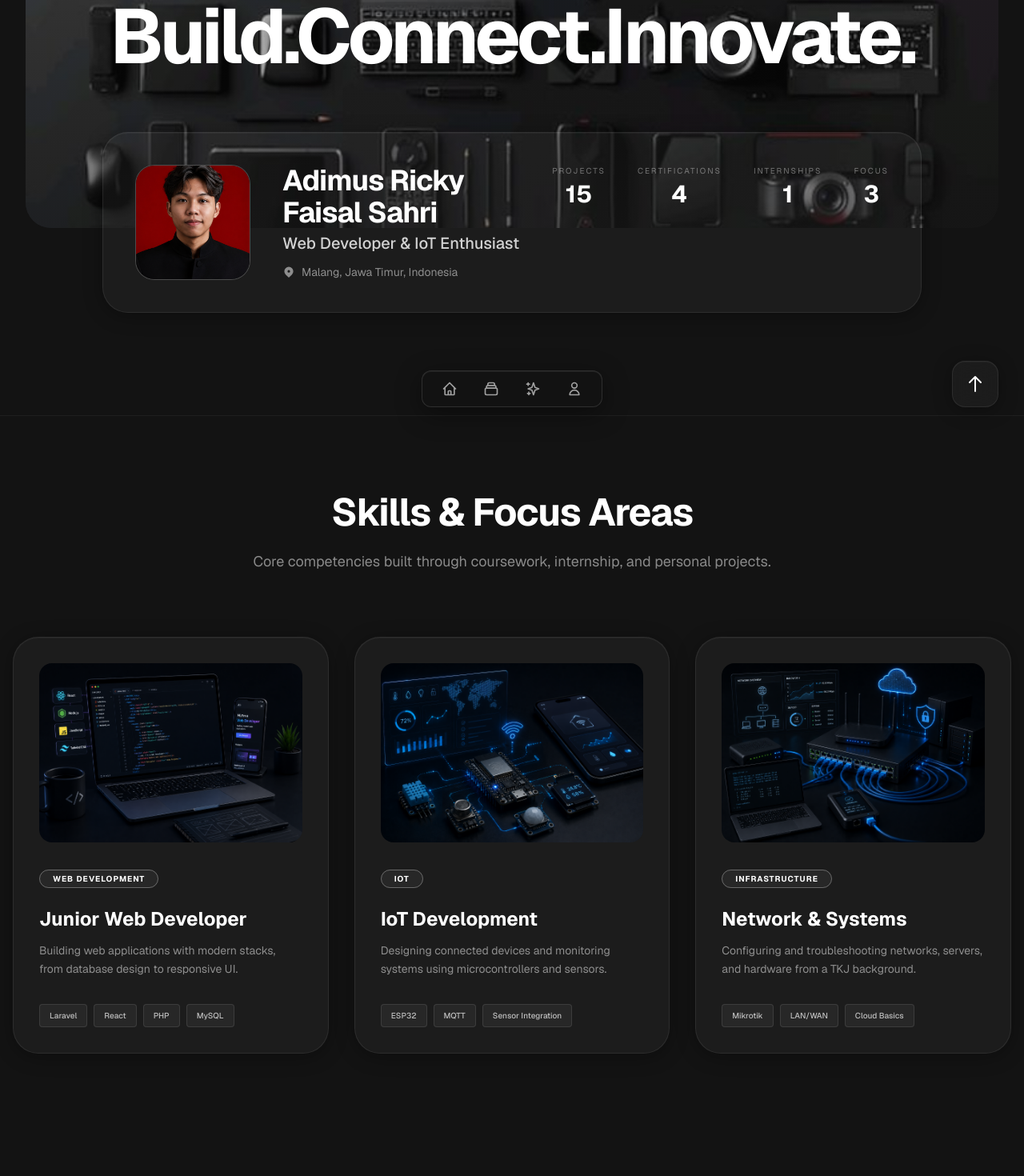
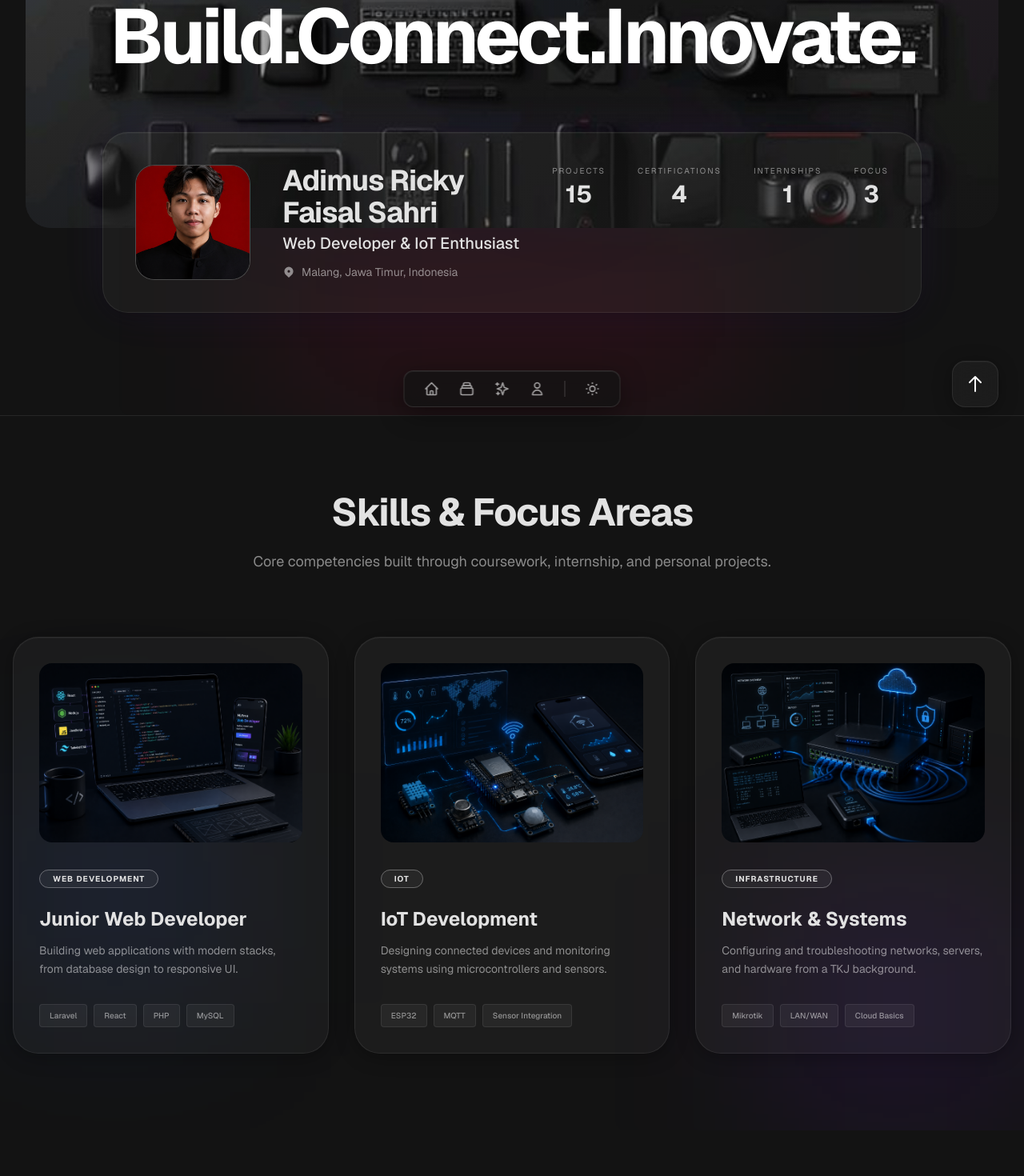
Before and after one commit to dimss19/portfolio, a Next.js app: page / in a window 1280 px wide. Shown: the part 259-1729 px from the top of the page at 80% size. Built offline with nearby package versions, Linux system fonts and the light colour scheme.

Commit message:
feat: light/dark mode toggle, ambience glow violet/blue, glassmorphism optimasi

```diff
--- a/app/globals.css
+++ b/app/globals.css
@@ -64,25 +64,82 @@ html {
 
 body {
   font-family: "Geist", sans-serif;
-  background-color: #131313;
-  color: #e2e2e2;
+  background-color: var(--bg);
+  color: var(--text);
   overflow-x: hidden;
+  transition: background-color 0.3s, color 0.3s;
+}
+
+/* Dark mode (default) */
+:root {
+  --bg: #131313;
+  --text: #e2e2e2;
+  --text-muted: rgba(255, 255, 255, 0.5);
+  --card-bg: rgba(255, 255, 255, 0.04);
+  --card-border: rgba(255, 255, 255, 0.08);
+  --card-shadow: 0 4px 24px rgba(0, 0, 0, 0.3), inset 0 1px 0 rgba(255, 255, 255, 0.04);
+  --nav-bg: rgba(19, 19, 19, 0.75);
+  --nav-border: rgba(255, 255, 255, 0.12);
+  --nav-shadow: 0 8px 32px rgba(0, 0, 0, 0.4), inset 0 1px 0 rgba(255, 255, 255, 0.06);
+  --icon-color: #e2e2e2;
+  --badge-border: rgba(255, 255, 255, 0.3);
+  --badge-bg: rgba(255, 255, 255, 0.05);
+}
+
+/* Light mode */
+.light {
+  --bg: #f5f5f5;
+  --text: #1a1a1a;
+  --text-muted: rgba(0, 0, 0, 0.5);
+  --card-bg: rgba(255, 255, 255, 0.7);
+  --card-border: rgba(0, 0, 0, 0.08);
+  --card-shadow: 0 4px 24px rgba(0, 0, 0, 0.08), inset 0 1px 0 rgba(255, 255, 255, 0.5);
+  --nav-bg: rgba(255, 255, 255, 0.75);
+  --nav-border: rgba(0, 0, 0, 0.1);
+  --nav-shadow: 0 8px 32px rgba(0, 0, 0, 0.1), inset 0 1px 0 rgba(255, 255, 255, 0.8);
+  --icon-color: #1a1a1a;
+  --badge-border: rgba(0, 0, 0, 0.2);
+  --badge-bg: rgba(0, 0, 0, 0.05);
+}
+
+.light .glass-card {
+  background: var(--card-bg);
+  border-color: var(--card-border);
+  box-shadow: var(--card-shadow);
+}
+
+.light .glass-nav {
+  background: var(--nav-bg);
+  border-color: var(--nav-border);
+  box-shadow: var(--nav-shadow);
 }
 
 .glass-card {
-  background: rgba(255, 255, 255, 0.04);
+  background: var(--card-bg);
   backdrop-filter: blur(16px) saturate(1.1);
   -webkit-backdrop-filter: blur(16px) saturate(1.1);
-  border: 1px solid rgba(255, 255, 255, 0.08);
-  box-shadow: 0 4px 24px rgba(0, 0, 0, 0.3), inset 0 1px 0 rgba(255, 255, 255, 0.04);
+  border: 1px solid var(--card-border);
+  box-shadow: var(--card-shadow);
+}
+
+.glass-card-glow {
+  background: var(--card-bg);
+  backdrop-filter: blur(16px) saturate(1.1);
+  -webkit-backdrop-filter: blur(16px) saturate(1.1);
+  border: 1px solid var(--card-border);
+  box-shadow: var(--card-shadow), 0 0 60px -12px rgba(139, 92, 246, 0.15);
+}
+
+.light .glass-card-glow {
+  box-shadow: var(--card-shadow), 0 0 60px -12px rgba(139, 92, 246, 0.1);
 }
 
 .glass-nav {
-  background: rgba(19, 19, 19, 0.75);
+  background: var(--nav-bg);
   backdrop-filter: blur(24px) saturate(1.2);
   -webkit-backdrop-filter: blur(24px) saturate(1.2);
-  border: 1px solid rgba(255, 255, 255, 0.12);
-  box-shadow: 0 8px 32px rgba(0, 0, 0, 0.4), inset 0 1px 0 rgba(255, 255, 255, 0.06);
+  border: 1px solid var(--nav-border);
+  box-shadow: var(--nav-shadow);
 }
 
 .img-placeholder {
@@ -108,9 +165,9 @@ body {
 }
 
 .badge-monochrome {
-  border: 1px solid rgba(255, 255, 255, 0.3);
-  background-color: rgba(255, 255, 255, 0.05);
-  color: #ffffff;
+  border: 1px solid var(--badge-border);
+  background-color: var(--badge-bg);
+  color: var(--icon-color);
 }
 
 .scroll-fade-up {
--- a/app/layout.tsx
+++ b/app/layout.tsx
@@ -1,6 +1,7 @@
 import type { Metadata } from "next";
 import { Geist, JetBrains_Mono } from "next/font/google";
 import "./globals.css";
+import { ThemeProvider } from "@/components/ThemeProvider";
 
 const geist = Geist({
   variable: "--font-geist",
@@ -25,9 +26,9 @@ export default function RootLayout({
   children: React.ReactNode;
 }) {
   return (
-    <html lang="en" className={`${geist.variable} ${jetbrains.variable} antialiased`}>
+    <html lang="en" className={`${geist.variable} ${jetbrains.variable} antialiased`} suppressHydrationWarning>
       <body className="bg-background text-on-background selection:bg-white selection:text-black">
-        {children}
+        <ThemeProvider>{children}</ThemeProvider>
       </body>
     </html>
   );
--- a/components/FloatingNav.tsx
+++ b/components/FloatingNav.tsx
@@ -1,13 +1,19 @@
+"use client";
+
 import { navLinks } from "@/data/portfolio";
+import { useTheme } from "./ThemeProvider";
 
 export default function FloatingNav() {
+  const { theme, toggle } = useTheme();
+
   return (
     <nav className="fixed bottom-8 left-1/2 -translate-x-1/2 z-50 flex items-center justify-center">
-      <div className="glass-nav px-6 py-3 rounded-full flex items-center space-x-8 shadow-2xl">
+      <div className="glass-nav px-6 py-3 rounded-full flex items-center space-x-6 shadow-2xl">
         {navLinks.map((link) => (
           <a
             key={link.href}
-            className="text-white opacity-60 transition-all duration-500 hover:opacity-100 hover:-translate-y-1 hover:scale-110"
+            className="transition-all duration-500 hover:opacity-100 hover:-translate-y-1 hover:scale-110"
+            style={{ color: theme === "dark" ? "rgba(255,255,255,0.6)" : "rgba(0,0,0,0.6)" }}
             href={link.href}
             title={link.title}
           >
@@ -33,6 +39,26 @@ export default function FloatingNav() {
             )}
           </a>
         ))}
+
+        <div className="w-px h-5" style={{ background: theme === "dark" ? "rgba(255,255,255,0.2)" : "rgba(0,0,0,0.2)" }} />
+
+        <button
+          type="button"
+          onClick={toggle}
+          className="transition-all duration-500 hover:opacity-100 hover:-translate-y-1 hover:scale-110 cursor-pointer"
+          style={{ color: theme === "dark" ? "rgba(255,255,255,0.6)" : "rgba(0,0,0,0.6)" }}
+          title={theme === "dark" ? "Switch to light mode" : "Switch to dark mode"}
+        >
+          {theme === "dark" ? (
+            <svg className="w-5 h-5" fill="none" stroke="currentColor" viewBox="0 0 24 24">
+              <path d="M12 3v1m0 16v1m9-9h-1M4 12H3m15.364 6.364l-.707-.707M6.343 6.343l-.707-.707m12.728 0l-.707.707M6.343 17.657l-.707.707M16 12a4 4 0 11-8 0 4 4 0 018 0z" strokeLinecap="round" strokeLinejoin="round" strokeWidth="2" />
+            </svg>
+          ) : (
+            <svg className="w-5 h-5" fill="none" stroke="currentColor" viewBox="0 0 24 24">
+              <path d="M20.354 15.354A9 9 0 018.646 3.646 9.003 9.003 0 0012 21a9.003 9.003 0 008.354-5.646z" strokeLinecap="round" strokeLinejoin="round" strokeWidth="2" />
+            </svg>
+          )}
+        </button>
       </div>
     </nav>
   );
--- a/components/Hero.tsx
+++ b/components/Hero.tsx
@@ -4,8 +4,12 @@ import ScrollReveal from "./ScrollReveal";
 
 export default function Hero() {
   return (
-    <main className="pt-16 pb-32 bg-background" id="top">
-      <div className="max-w-7xl mx-auto px-4 sm:px-6 lg:px-8">
+    <main className="pt-16 pb-32 bg-background relative overflow-hidden" id="top">
+      <div className="absolute top-0 left-1/4 w-96 h-96 bg-violet-600/20 rounded-full blur-[120px] pointer-events-none" />
+      <div className="absolute top-20 right-1/4 w-80 h-80 bg-blue-600/15 rounded-full blur-[100px] pointer-events-none" />
+      <div className="absolute bottom-0 left-1/2 -translate-x-1/2 w-[600px] h-64 bg-rose-600/10 rounded-full blur-[100px] pointer-events-none" />
+
+      <div className="max-w-7xl mx-auto px-4 sm:px-6 lg:px-8 relative z-10">
         <ScrollReveal>
           <div className="relative rounded-[2rem] overflow-hidden h-[480px] mb-[-120px]">
             <Image
@@ -25,7 +29,7 @@ export default function Hero() {
         </ScrollReveal>
 
         <ScrollReveal delay={200}>
-          <div className="relative z-30 max-w-5xl mx-auto glass-card rounded-[2rem] p-10 flex flex-col md:flex-row items-center md:items-start space-y-8 md:space-y-0 md:space-x-10">
+          <div className="relative z-30 max-w-5xl mx-auto glass-card-glow rounded-[2rem] p-10 flex flex-col md:flex-row items-center md:items-start space-y-8 md:space-y-0 md:space-x-10">
             <div className="w-36 h-36 rounded-3xl overflow-hidden flex-shrink-0 bg-surface-container border border-white/20">
               <Image
                 src={profile.photo}
@@ -38,10 +42,10 @@ export default function Hero() {
               />
             </div>
             <div className="flex-grow text-center md:text-left">
-              <h2 className="text-4xl font-bold text-white tracking-tight">{profile.name}</h2>
-              <p className="text-white/80 font-medium text-xl mt-1">{profile.title}</p>
-              <p className="text-white/50 mt-3 max-w-xl">{profile.description}</p>
-              <p className="text-white/50 mt-3 flex items-center justify-center md:justify-start text-sm">
+              <h2 className="text-4xl font-bold tracking-tight">{profile.name}</h2>
+              <p className="font-medium text-xl mt-1">{profile.title}</p>
+              <p className="mt-3 max-w-xl" style={{ color: "var(--text-muted)" }}>{profile.description}</p>
+              <p className="mt-3 flex items-center justify-center md:justify-start text-sm" style={{ color: "var(--text-muted)" }}>
                 <svg className="w-4 h-4 mr-2" fill="currentColor" viewBox="0 0 20 20">
                   <path clipRule="evenodd" d="M5.05 4.05a7 7 0 119.9 9.9L10 18.9l-4.95-4.95a7 7 0 010-9.9zM10 11a2 2 0 100-4 2 2 0 000 4z" fillRule="evenodd" />
                 </svg>
@@ -51,8 +55,8 @@ export default function Hero() {
             <div className="flex gap-x-10 text-center">
               {profile.stats.map((stat) => (
                 <div key={stat.label}>
-                  <p className="text-white/40 text-[10px] uppercase tracking-[0.2em] mb-1">{stat.label}</p>
-                  <p className="text-3xl font-bold text-white">{stat.value}</p>
+                  <p className="text-[10px] uppercase tracking-[0.2em] mb-1" style={{ color: "var(--text-muted)" }}>{stat.label}</p>
+                  <p className="text-3xl font-bold">{stat.value}</p>
                 </div>
               ))}
             </div>
--- a/components/Skills.tsx
+++ b/components/Skills.tsx
@@ -4,13 +4,15 @@ import ScrollReveal from "./ScrollReveal";
 
 export default function Skills() {
   return (
-    <section className="py-24 bg-background border-t border-white/5" id="skills">
-      <div className="max-w-7xl mx-auto px-4 text-center">
+    <section className="py-24 bg-background border-t relative overflow-hidden" style={{ borderColor: "var(--card-border)" }} id="skills">
+      <div className="absolute top-1/2 left-0 w-72 h-72 bg-blue-600/10 rounded-full blur-[100px] pointer-events-none" />
+      <div className="absolute bottom-0 right-0 w-80 h-80 bg-violet-600/10 rounded-full blur-[100px] pointer-events-none" />
+      <div className="max-w-7xl mx-auto px-4 text-center relative z-10">
         <ScrollReveal>
-          <h2 className="text-4xl md:text-5xl font-bold mb-6 text-white tracking-tight">
+          <h2 className="text-4xl md:text-5xl font-bold mb-6 tracking-tight">
             Skills &amp; Focus Areas
           </h2>
-          <p className="text-white/50 max-w-2xl mx-auto mb-20 text-lg">
+          <p className="max-w-2xl mx-auto mb-20 text-lg" style={{ color: "var(--text-muted)" }}>
             Core competencies built through coursework, internship, and personal projects.
           </p>
         </ScrollReveal>
@@ -30,11 +32,11 @@ export default function Skills() {
                 <span className="px-4 py-1 rounded-full text-[10px] font-bold uppercase tracking-widest badge-monochrome">
                   {skill.category}
                 </span>
-                <h3 className="text-2xl font-bold mt-6 mb-3 text-white">{skill.title}</h3>
-                <p className="text-white/50 text-sm mb-8 leading-relaxed">{skill.description}</p>
+                <h3 className="text-2xl font-bold mt-6 mb-3">{skill.title}</h3>
+                <p className="text-sm mb-8 leading-relaxed" style={{ color: "var(--text-muted)" }}>{skill.description}</p>
                 <div className="flex flex-wrap gap-2">
                   {skill.tags.map((tag) => (
-                    <span key={tag} className="px-3 py-1.5 border border-white/10 rounded-lg text-[10px] font-medium text-white/70 bg-white/5">
+                    <span key={tag} className="px-3 py-1.5 border rounded-lg text-[10px] font-medium" style={{ borderColor: "var(--card-border)", color: "var(--text-muted)", backgroundColor: "var(--badge-bg)" }}>
                       {tag}
                     </span>
                   ))}
--- /dev/null
+++ b/components/ThemeProvider.tsx
@@ -0,0 +1,36 @@
+"use client";
+
+import { createContext, useContext, useState, useEffect, ReactNode } from "react";
+
+type Theme = "dark" | "light";
+
+const ThemeContext = createContext<{
+  theme: Theme;
+  toggle: () => void;
+}>({ theme: "dark", toggle: () => {} });
+
+export function useTheme() {
+  return useContext(ThemeContext);
+}
+
+export function ThemeProvider({ children }: { children: ReactNode }) {
+  const [theme, setTheme] = useState<Theme>("dark");
+
+  useEffect(() => {
+    const saved = localStorage.getItem("theme") as Theme | null;
+    if (saved) setTheme(saved);
+  }, []);
+
+  useEffect(() => {
+    document.documentElement.classList.toggle("light", theme === "light");
+    localStorage.setItem("theme", theme);
+  }, [theme]);
+
+  const toggle = () => setTheme((t) => (t === "dark" ? "light" : "dark"));
+
+  return (
+    <ThemeContext.Provider value={{ theme, toggle }}>
+      {children}
+    </ThemeContext.Provider>
+  );
+}
```
